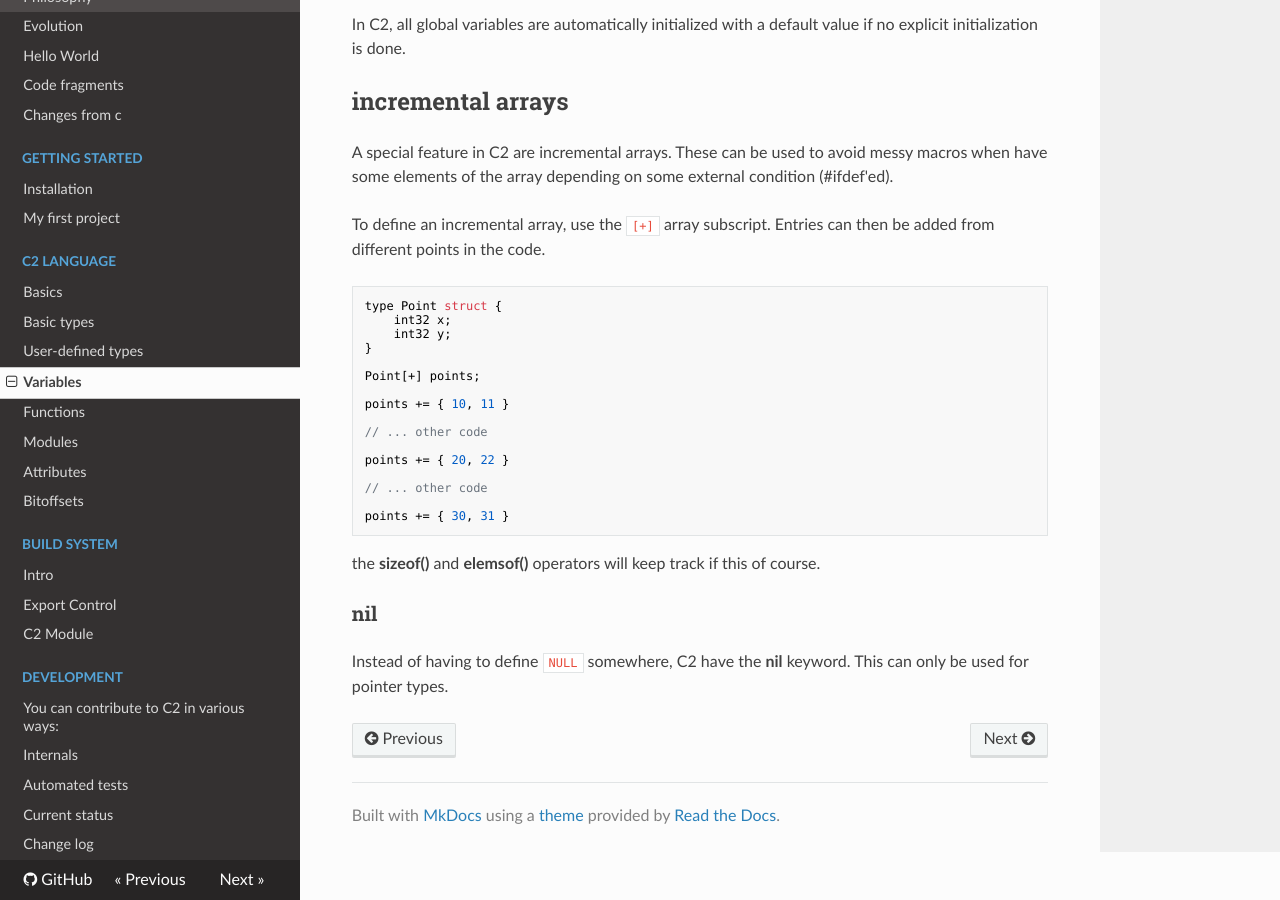
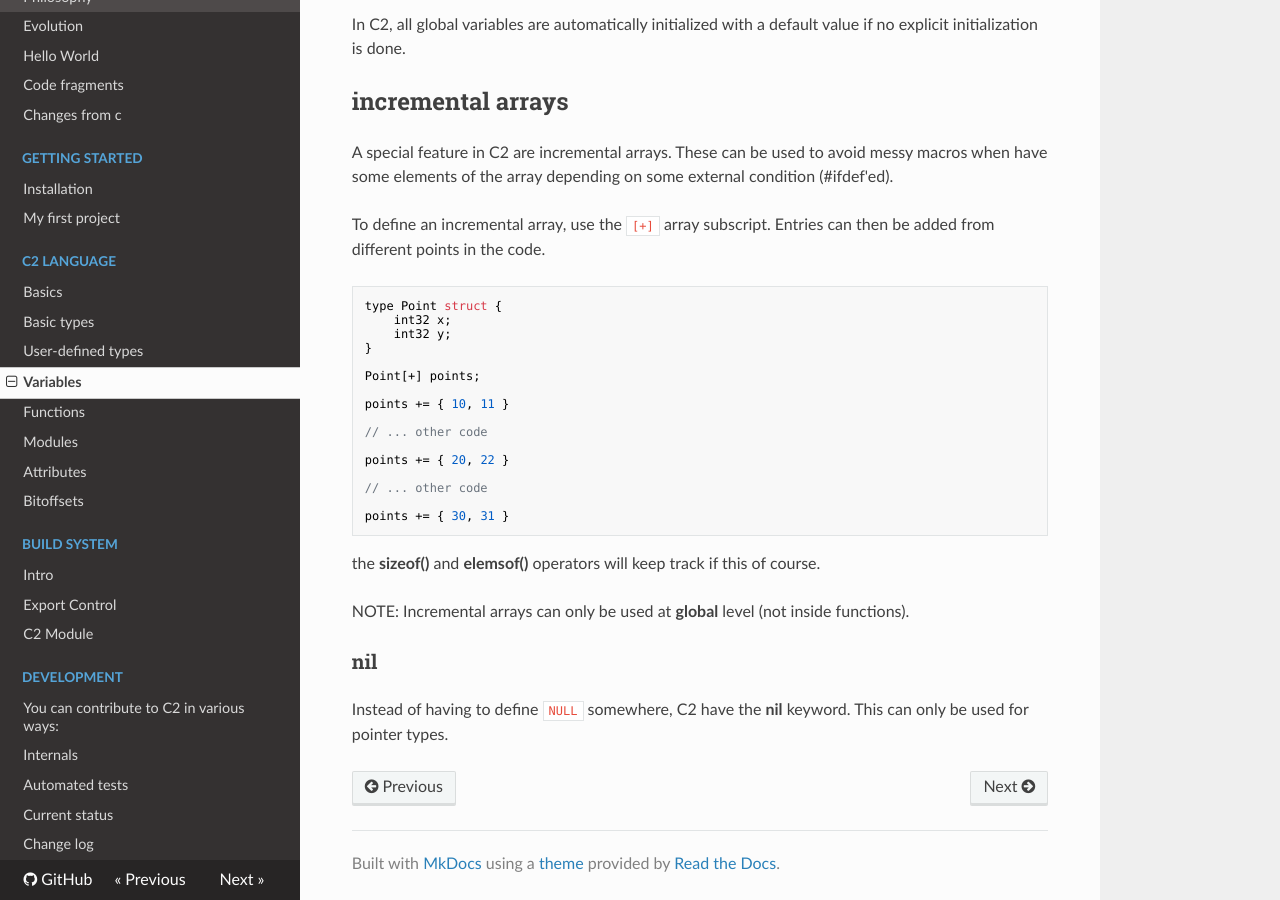
Before and after one commit to c2lang/documentation, an MkDocs documentation site: the page built from documentation/docs/language/variables.md, in a window 1280 px wide and 900 px high, scrolled down 957 px. Built offline with MkDocs 1.6.1, drawn with Linux system fonts in a browser that asks for light colours; nearby versions of some CDN libraries; old or Windows-style settings are respelled for this version of MkDocs.

Commit message:
docs: added note about incremental arrays

```diff
--- a/documentation/docs/language/variables.md
+++ b/documentation/docs/language/variables.md
@@ -76,6 +76,7 @@ points += { 30, 31 }
 
 the __sizeof()__ and __elemsof()__ operators will keep track if this of course.
 
+NOTE: Incremental arrays can only be used at __global__ level (not inside functions).
 
 
 ### nil
```
